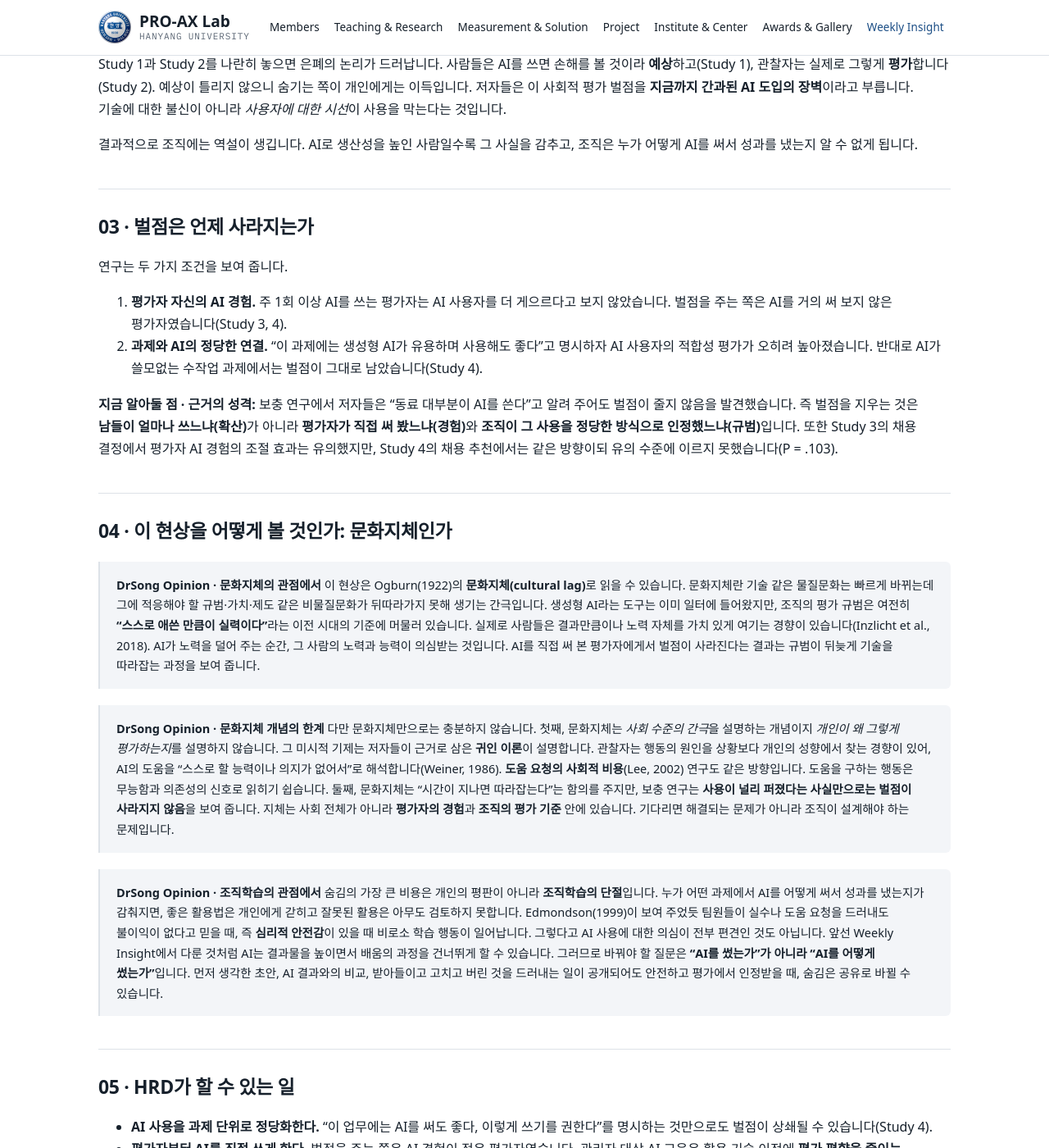
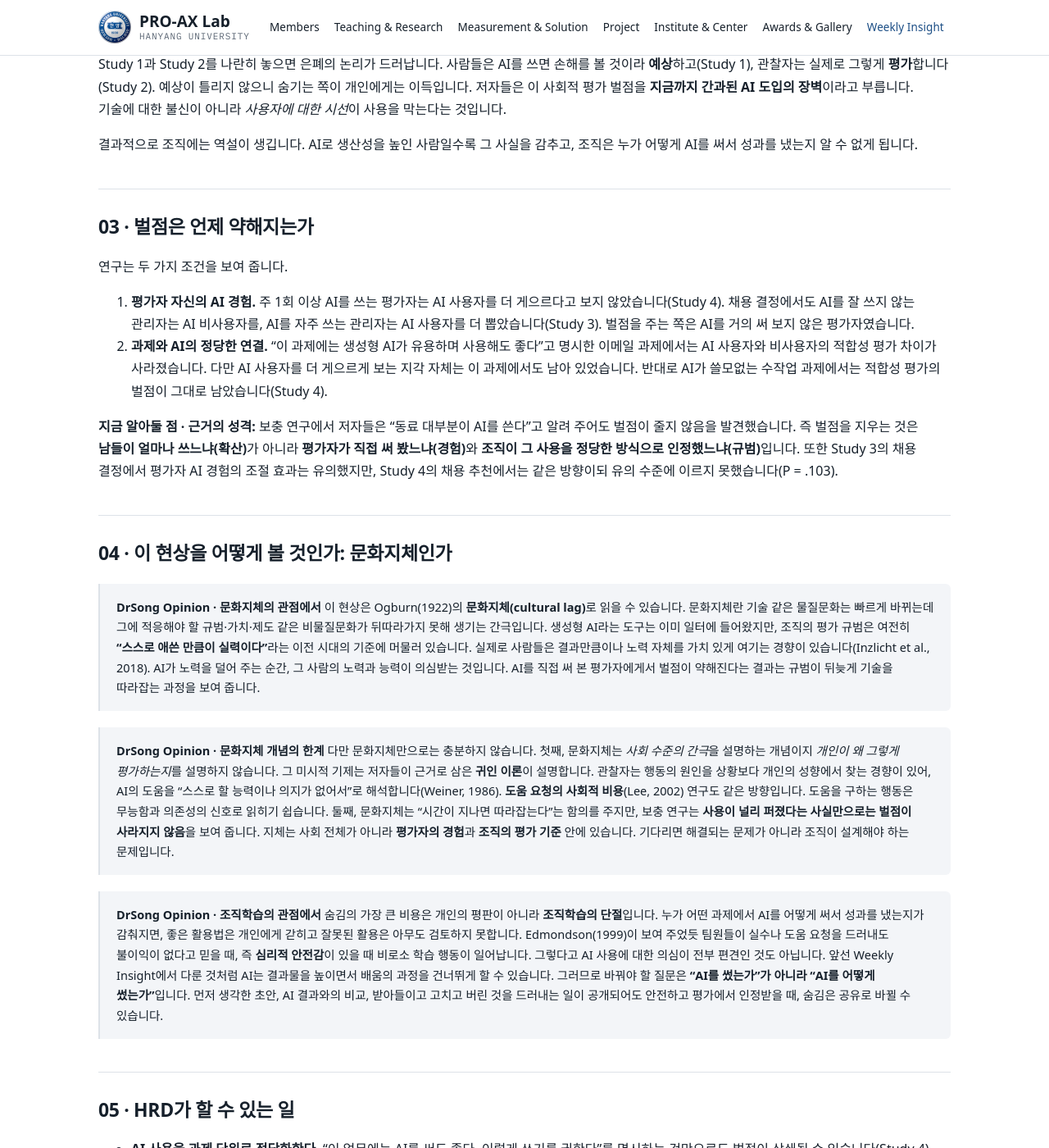
Before and after one commit to drsprolab/drsprolab.github.io, a Jekyll site: the page built from _insights/2026-10-16-ai-concealment.md, in a window 1280 px wide and 1400 px high, scrolled down 1689 px. Shown: the whole window at 82% size. Built offline with Jekyll 4.4.1, drawn with Linux system fonts in a browser that asks for light colours; some web fonts are replaced; some of the changed text lies outside the part shown.

Commit message:
Weekly Insight 원문 대조 수정: Fan·Raisch·Strich·Darvishi·Reif 서술 정확화
- Fan et al.(2025): 점수 향상과 지식·전이 무차이, 메타인지적 게으름은 경고로 수정
- Raisch & Krakowski(2021): 자동화·증강 상호의존과 편중 시 부정적 순환으로 수정
- Strich et al.(2021): 대출 상담 기업 사례, 정체성 보호·강화 대응 반영
- Darvishi et al.(2024): 1,625명 실험, 의존 경향과 지원 제거 후 결과로 구체화
- Reif et al.(2025): '적합성 평가가 오히려 높아졌다' → 차이 소멸, 게으름 지각은 잔존; Study 3·4 인용 구분

Co-Authored-By: Claude Opus 5.5 <noreply@anthropic.com>

```diff
--- a/_insights/2026-10-16-ai-concealment.md
+++ b/_insights/2026-10-16-ai-concealment.md
@@ -3,7 +3,7 @@ layout: insight
 title: "왜 조직원들은 AI로 만든 결과물을 숨기는가: 부정적 인식으로 인한 의도적 은폐"
 date: 2026-10-16 09:00:00 +0900
 summary: "AI를 쓰면 일은 빨라지지만, 동료와 상사는 AI를 쓴 사람을 더 게으르고 덜 유능하다고 봅니다. 4,439명이 참여한 PNAS 실험 연구를 읽고, 조직원이 AI 사용을 숨기는 이유와 이 현상을 ‘문화지체’로 읽을 수 있는지, 그 한계는 무엇인지 정리합니다."
-description: "2026년 10월 16일 Weekly Insight. Reif, Larrick, & Soll(2025, PNAS)의 ‘Evidence of a social evaluation penalty for using AI’를 리뷰합니다. 네 개 실험의 핵심 결과, 벌점이 사라지는 조건, 문화지체·귀인·도움 요청의 사회적 비용 관점에서 본 해석과 HRD 시사점을 다룹니다."
+description: "2026년 10월 16일 Weekly Insight. Reif, Larrick, & Soll(2025, PNAS)의 ‘Evidence of a social evaluation penalty for using AI’를 리뷰합니다. 네 개 실험의 핵심 결과, 벌점이 약해지는 조건, 문화지체·귀인·도움 요청의 사회적 비용 관점에서 본 해석과 HRD 시사점을 다룹니다."
 source_count: 6
 reading_minutes: 7
 topics: [AI 사용 은폐, 사회적 평가, 문화지체, 귀인 이론]
@@ -12,7 +12,7 @@ topics: [AI 사용 은폐, 사회적 평가, 문화지체, 귀인 이론]
 <div class="daily-takeaway" markdown="1">
 **Executive Summary**
 
-조직원이 AI 사용을 숨기는 것은 개인의 소심함이 아니라 **합리적인 선택**입니다. 실제로 AI를 쓴 사람은 같은 도움을 사람이나 다른 도구에서 받은 사람보다 더 게으르고 덜 유능하다는 평가를 받습니다. 이 벌점은 AI를 직접 자주 써 본 평가자에게서, 그리고 AI가 그 일에 유용하다고 분명히 밝혀진 과제에서 사라집니다. 기술은 이미 일터에 들어왔는데 **‘무엇을 노력과 실력으로 볼 것인가’라는 평가 기준이 따라오지 못한 것**, 문화지체로 읽을 수 있는 대목입니다.
+조직원이 AI 사용을 숨기는 것은 개인의 소심함이 아니라 **합리적인 선택**입니다. 실제로 AI를 쓴 사람은 같은 도움을 사람이나 다른 도구에서 받은 사람보다 더 게으르고 덜 유능하다는 평가를 받습니다. 이 벌점은 AI를 직접 자주 써 본 평가자에게서 약해지고, AI가 그 일에 유용하다고 분명히 밝혀진 과제에서는 적합성 평가의 불이익이 상쇄됩니다. 기술은 이미 일터에 들어왔는데 **‘무엇을 노력과 실력으로 볼 것인가’라는 평가 기준이 따라오지 못한 것**, 문화지체로 읽을 수 있는 대목입니다.
 </div>
 
 <div class="daily-brief">
@@ -30,7 +30,7 @@ topics: [AI 사용 은폐, 사회적 평가, 문화지체, 귀인 이론]
 | --- | --- | --- |
 | Study 1 (N = 497) | 업무 보고서를 빠르게 만드는 도구를 쓴다고 상상. 도구가 ‘생성형 AI’ 또는 ‘대시보드 제작 도구’ | AI 조건 참여자는 자신이 더 게으르고, 더 대체 가능하며, 덜 유능하고 덜 성실하게 보일 것이라 예상했고, 상사·동료에게 사용 사실을 덜 알리겠다고 답했습니다. |
 | Study 2 (N = 1,203) | 직원 소개글 384종(성별·나이·직업 8종·도움 유형)을 무작위 제시. 도움 내용은 같고 출처만 AI 또는 사람(예: 변호사가 요약을 AI에게 / 패러리걸에게 맡김) | AI의 도움을 받은 직원은 사람의 도움을 받거나 도움을 받지 않은 직원보다 더 게으르고, 덜 유능하고, 덜 성실하고, 덜 독립적이라고 평가받았습니다. 이 효과는 직원의 나이·성별·직업과 무관했습니다. |
-| Study 3 (관리자 N = 1,668) | 실제 과제를 수행한 지원자 중 ‘AI 매일 사용’ 또는 ‘AI 사용 안 함’ 지원자를 보여 주고, 지원자의 실제 성과에 따라 보상받는 채용 결정 | 전체 평균에서는 차이가 없었지만, **AI를 잘 쓰지 않는 관리자는 AI 비사용자를**, AI를 자주 쓰는 관리자는 AI 사용자를 더 뽑았습니다. 두 지원자 집단의 실제 과제 성과는 같았습니다. |
+| Study 3 (관리자 N = 1,668) | 실제 과제를 수행한 지원자 중 ‘AI 매일 사용’ 또는 ‘AI 사용 안 함’ 지원자를 보여 주고, 지원자의 실제 성과에 따라 보상받는 채용 결정 | 과제 적합성 평가의 평균에는 차이가 없었지만(P = .516), **AI를 잘 쓰지 않는 관리자는 AI 비사용자를**, AI를 자주 쓰는 관리자는 AI 사용자를 더 뽑았습니다. 두 지원자 집단의 실제 과제 성과는 같았습니다. |
 | Study 4 (N = 1,002) | AI 도구 또는 MS Office를 쓰는 지원자를 손편지 쓰기(수작업) 또는 이메일 쓰기(AI 활용 가능) 과제에 채용 | AI 사용자는 더 게으르게 지각되었고, 이 ‘게으름 지각’이 과제 적합성 평가를 낮추는 경로였습니다. 그러나 AI가 유용하다고 명시된 이메일 과제에서는 벌점이 상쇄되었습니다. |
 
 눈여겨볼 점은 **같은 도움이라도 출처가 AI일 때만** 벌점이 생긴다는 것입니다. 도움을 받았다는 사실보다 *무엇에게서* 받았는지가 평가를 가릅니다. 반면 야심이나 지배성처럼 대인 경쟁과 관련된 특성에서는 차이가 없었습니다. 벌점은 **노력과 능력**의 영역에 집중됩니다.
@@ -41,19 +41,19 @@ Study 1과 Study 2를 나란히 놓으면 은폐의 논리가 드러납니다.
 
 결과적으로 조직에는 역설이 생깁니다. AI로 생산성을 높인 사람일수록 그 사실을 감추고, 조직은 누가 어떻게 AI를 써서 성과를 냈는지 알 수 없게 됩니다.
 
-## 03 · 벌점은 언제 사라지는가
+## 03 · 벌점은 언제 약해지는가
 
 연구는 두 가지 조건을 보여 줍니다.
 
-1. **평가자 자신의 AI 경험.** 주 1회 이상 AI를 쓰는 평가자는 AI 사용자를 더 게으르다고 보지 않았습니다. 벌점을 주는 쪽은 AI를 거의 써 보지 않은 평가자였습니다(Study 3, 4).
-2. **과제와 AI의 정당한 연결.** “이 과제에는 생성형 AI가 유용하며 사용해도 좋다”고 명시하자 AI 사용자의 적합성 평가가 오히려 높아졌습니다. 반대로 AI가 쓸모없는 수작업 과제에서는 벌점이 그대로 남았습니다(Study 4).
+1. **평가자 자신의 AI 경험.** 주 1회 이상 AI를 쓰는 평가자는 AI 사용자를 더 게으르다고 보지 않았습니다(Study 4). 채용 결정에서도 AI를 잘 쓰지 않는 관리자는 AI 비사용자를, AI를 자주 쓰는 관리자는 AI 사용자를 더 뽑았습니다(Study 3). 벌점을 주는 쪽은 AI를 거의 써 보지 않은 평가자였습니다.
+2. **과제와 AI의 정당한 연결.** “이 과제에는 생성형 AI가 유용하며 사용해도 좋다”고 명시한 이메일 과제에서는 AI 사용자와 비사용자의 적합성 평가 차이가 사라졌습니다. 다만 AI 사용자를 더 게으르게 보는 지각 자체는 이 과제에서도 남아 있었습니다. 반대로 AI가 쓸모없는 수작업 과제에서는 적합성 평가의 벌점이 그대로 남았습니다(Study 4).
 
 **지금 알아둘 점 · 근거의 성격:** 보충 연구에서 저자들은 “동료 대부분이 AI를 쓴다”고 알려 주어도 벌점이 줄지 않음을 발견했습니다. 즉 벌점을 지우는 것은 **남들이 얼마나 쓰느냐(확산)**가 아니라 **평가자가 직접 써 봤느냐(경험)**와 **조직이 그 사용을 정당한 방식으로 인정했느냐(규범)**입니다. 또한 Study 3의 채용 결정에서 평가자 AI 경험의 조절 효과는 유의했지만, Study 4의 채용 추천에서는 같은 방향이되 유의 수준에 이르지 못했습니다(P = .103).
 
 ## 04 · 이 현상을 어떻게 볼 것인가: 문화지체인가
 
 > **DrSong Opinion · 문화지체의 관점에서**
-> 이 현상은 Ogburn(1922)의 **문화지체(cultural lag)**로 읽을 수 있습니다. 문화지체란 기술 같은 물질문화는 빠르게 바뀌는데 그에 적응해야 할 규범·가치·제도 같은 비물질문화가 뒤따라가지 못해 생기는 간극입니다. 생성형 AI라는 도구는 이미 일터에 들어왔지만, 조직의 평가 규범은 여전히 **“스스로 애쓴 만큼이 실력이다”**라는 이전 시대의 기준에 머물러 있습니다. 실제로 사람들은 결과만큼이나 노력 자체를 가치 있게 여기는 경향이 있습니다(Inzlicht et al., 2018). AI가 노력을 덜어 주는 순간, 그 사람의 노력과 능력이 의심받는 것입니다. AI를 직접 써 본 평가자에게서 벌점이 사라진다는 결과는 규범이 뒤늦게 기술을 따라잡는 과정을 보여 줍니다.
+> 이 현상은 Ogburn(1922)의 **문화지체(cultural lag)**로 읽을 수 있습니다. 문화지체란 기술 같은 물질문화는 빠르게 바뀌는데 그에 적응해야 할 규범·가치·제도 같은 비물질문화가 뒤따라가지 못해 생기는 간극입니다. 생성형 AI라는 도구는 이미 일터에 들어왔지만, 조직의 평가 규범은 여전히 **“스스로 애쓴 만큼이 실력이다”**라는 이전 시대의 기준에 머물러 있습니다. 실제로 사람들은 결과만큼이나 노력 자체를 가치 있게 여기는 경향이 있습니다(Inzlicht et al., 2018). AI가 노력을 덜어 주는 순간, 그 사람의 노력과 능력이 의심받는 것입니다. AI를 직접 써 본 평가자에게서 벌점이 약해진다는 결과는 규범이 뒤늦게 기술을 따라잡는 과정을 보여 줍니다.
 
 > **DrSong Opinion · 문화지체 개념의 한계**
 > 다만 문화지체만으로는 충분하지 않습니다. 첫째, 문화지체는 *사회 수준의 간극*을 설명하는 개념이지 *개인이 왜 그렇게 평가하는지*를 설명하지 않습니다. 그 미시적 기제는 저자들이 근거로 삼은 **귀인 이론**이 설명합니다. 관찰자는 행동의 원인을 상황보다 개인의 성향에서 찾는 경향이 있어, AI의 도움을 “스스로 할 능력이나 의지가 없어서”로 해석합니다(Weiner, 1986). **도움 요청의 사회적 비용**(Lee, 2002) 연구도 같은 방향입니다. 도움을 구하는 행동은 무능함과 의존성의 신호로 읽히기 쉽습니다. 둘째, 문화지체는 “시간이 지나면 따라잡는다”는 함의를 주지만, 보충 연구는 **사용이 널리 퍼졌다는 사실만으로는 벌점이 사라지지 않음**을 보여 줍니다. 지체는 사회 전체가 아니라 **평가자의 경험**과 **조직의 평가 기준** 안에 있습니다. 기다리면 해결되는 문제가 아니라 조직이 설계해야 하는 문제입니다.
```
Also changed, not shown: _insights/2026-10-02-cognitive-pause.md (+1 -1 lines), _insights/2026-10-02-explain.md (+1 -1 lines), _insights/2026-10-02-unlearning.md (+1 -1 lines), _insights/2026-10-02-veteran-identity.md (+1 -1 lines), _insights/2026-10-11-ai-paradox-hrd.md (+2 -2 lines).
